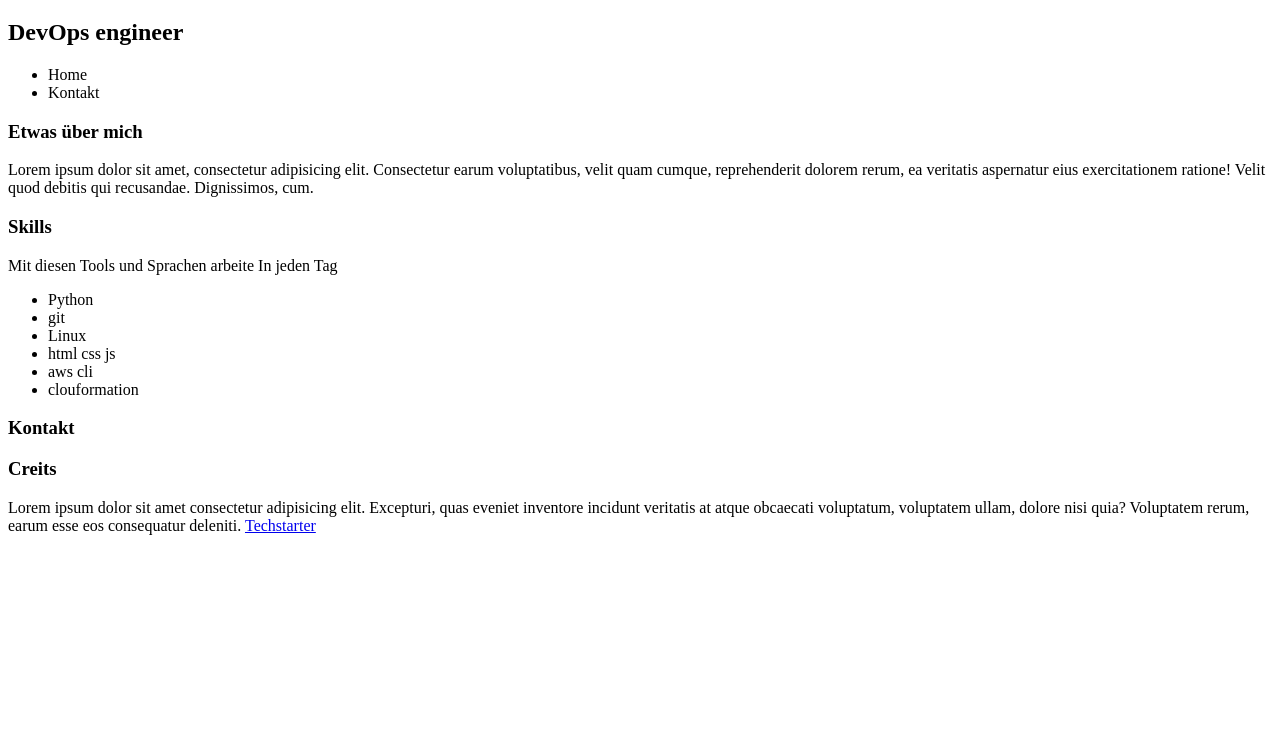
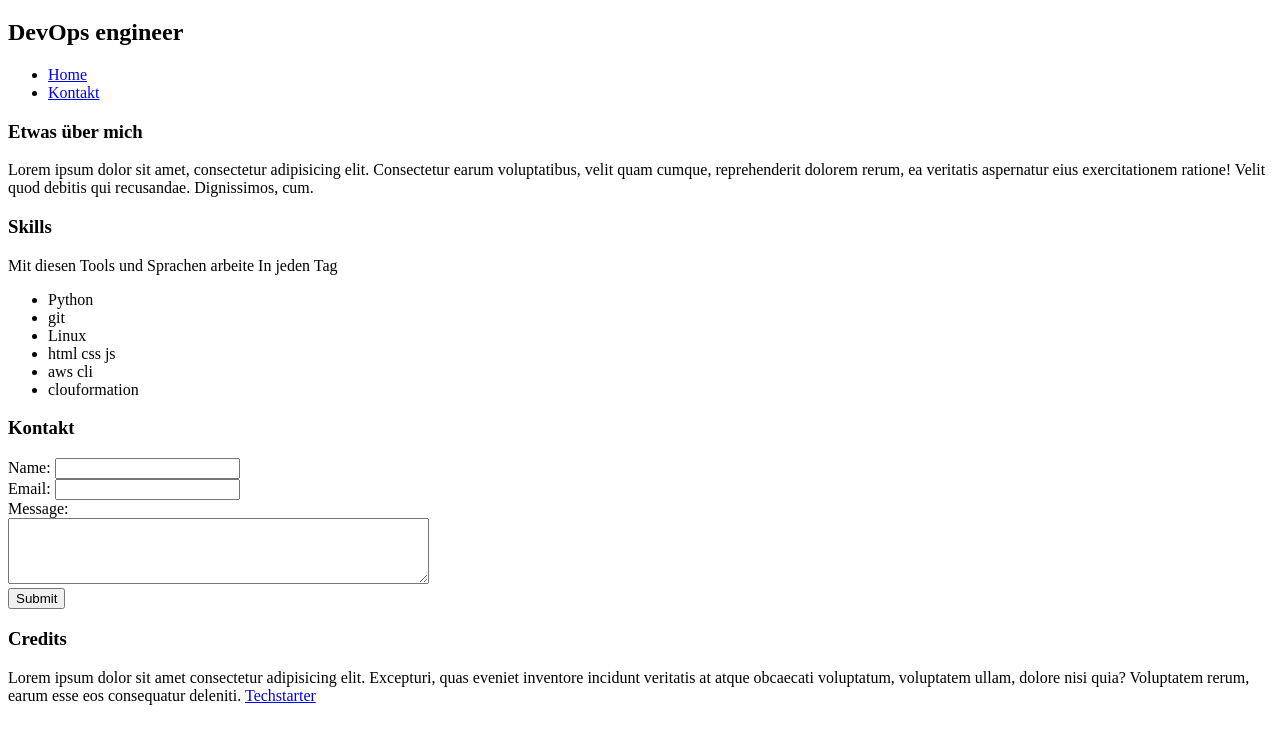
Before and after one commit to kpblmMik/portfolio, a plain HTML site: page index.html in a window 1280 px wide. Shown: the part 61-800 px from the top of the page. Drawn offline with Linux system fonts and the light colour scheme.

Commit message:
changed a few things

```diff
--- a/index.html
+++ b/index.html
@@ -10,8 +10,8 @@
     <h2>DevOps engineer</h2>
     <nav>
         <ul>
-            <li>Home</li>
-            <li>Kontakt</li>
+            <li><a href="#top">Home</a></li>
+            <li><a href="#kontakt">Kontakt</a></li>
         </ul>
     </nav>
 <main>
@@ -27,9 +27,22 @@
         <li>aws cli</li>
         <li>clouformation</li>
     </ul>
-    <h3>Kontakt</h3>
+    <h3 id="kontakt">Kontakt</h3>
+    <form action="/submit_contact_form" method="post">
+        <label for="name">Name:</label>
+        <input type="text" id="name" name="name"><br>
+
+        <label for="email">Email:</label>
+        <input type="email" id="email" name="email"><br>
+
+        <label for="message">Message:</label><br>
+        <textarea id="message" name="message" rows="4" cols="50"></textarea><br>
+
+        <input type="submit" value="Submit">
+    </form>
+
     <footer>
-        <h3>Creits</h3>
+        <h3>Credits</h3>
         <p>Lorem ipsum dolor sit amet consectetur adipisicing elit. Excepturi, quas eveniet inventore incidunt veritatis at atque obcaecati voluptatum, voluptatem ullam, dolore nisi quia? Voluptatem rerum, earum esse eos consequatur deleniti.
             <a href="https://www.techstarter.de" target="_blank">Techstarter</a>
 
```
